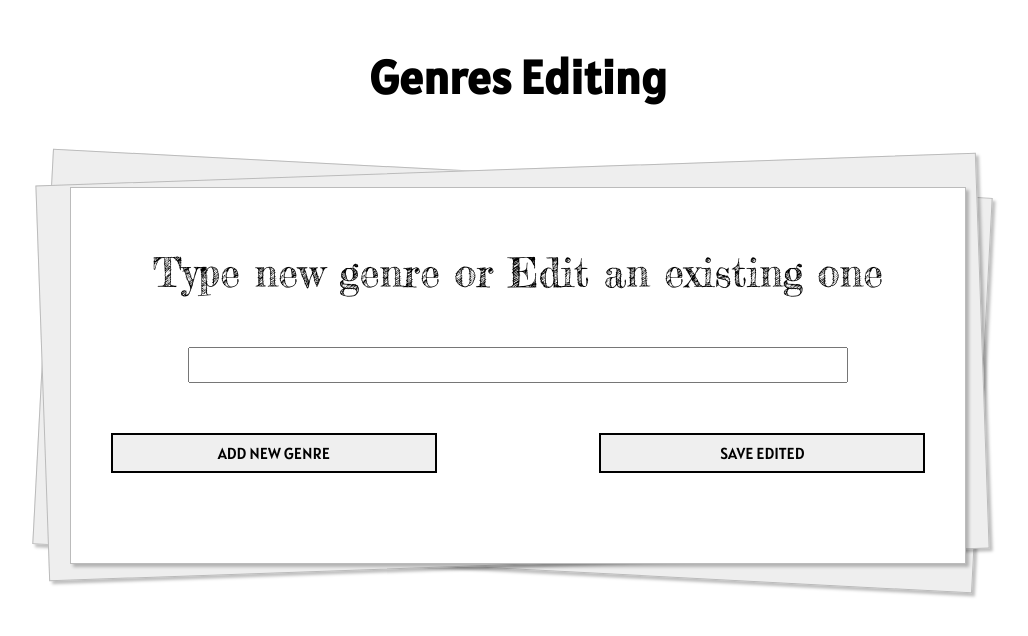
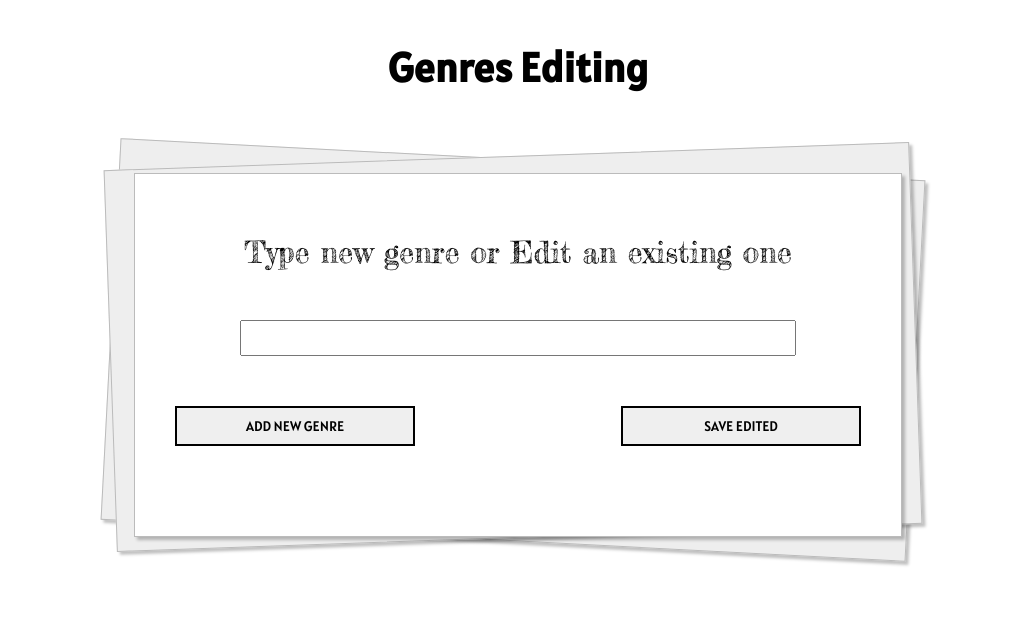
Before and after one commit to SverchkovVlad/BooksAccounting, an Angular app: page /editGenres in a window 1280 px wide. Shown: the top 636 px of the page, without its empty margins (122-1150 px from the left). Built offline with nearby package versions, Linux system fonts and the light colour scheme; no server answers.

Commit message:
Redesign of Genres page for better convenience

```diff
--- a/src/app/genres/genres.component.css
+++ b/src/app/genres/genres.component.css
@@ -10,7 +10,7 @@
 
 header {
     text-align: center;
-    font-size: 40px;
+    font-size: 35px;
     font-family: AlatsiRegular, sans-serif;
     margin-bottom: 80px;
 }
@@ -21,7 +21,7 @@ main {
 
 .center {
     margin: 0 auto;
-    width: 70%;
+    width: 60%;
     height: auto;
 }
 
@@ -81,7 +81,7 @@ input.main-input {
   label.input-title {
       display: block;
       text-align: center;
-      font-size: 40px;
+      font-size: 30px;
       margin: 20px auto 30px auto;
   }
 
@@ -94,7 +94,7 @@ input.main-input {
       min-height: 40px;
       display: grid;
       grid-template-columns: 1fr 1fr;
-      grid-gap: 20%;
+      grid-gap: 30%;
       margin-top: 50px;
       margin-bottom: 50px;
   }
@@ -103,7 +103,7 @@ input.main-input {
     text-transform: uppercase;
     position: relative;
     border: 2px solid black;
-    font-size: 16px;
+    font-size: 14px;
   }
 
   .genre-card {
@@ -119,7 +119,7 @@ input.main-input {
 
   .genre-card span {
       float: left;
-      font-size: 20px;
+      font-size: 16px;
       /*For centering text in span*/
       display: grid;
       align-items: center;
@@ -140,18 +140,19 @@ input.main-input {
       left: 3px;
   }
 
-  @media screen and (max-width: 1200px){
-      label.input-title {
-        font-size: 34px;
-      }
-  }
+  @media screen and (max-width: 1024px){
 
-  @media screen and (max-width: 1024px){
-    label.input-title {
-      font-size: 30px;
+    .center {
+        width: 70%;
     }
 
+    .genre-card span {
+        font-size: 18px;
+    }
 
+    .add-edit-btnDiv {
+        grid-gap: 20%;
+    }
 
     .genre-card {
         grid-template-columns: 1fr 1fr;
@@ -165,6 +166,7 @@ input.main-input {
 }
 
 @media screen and (max-width: 768px){
+
     .add-edit-btnDiv {
         grid-template-columns: 1fr;
     }
```
Also changed, not shown: src/app/genres/genres.component.html (+0 -10 lines).
